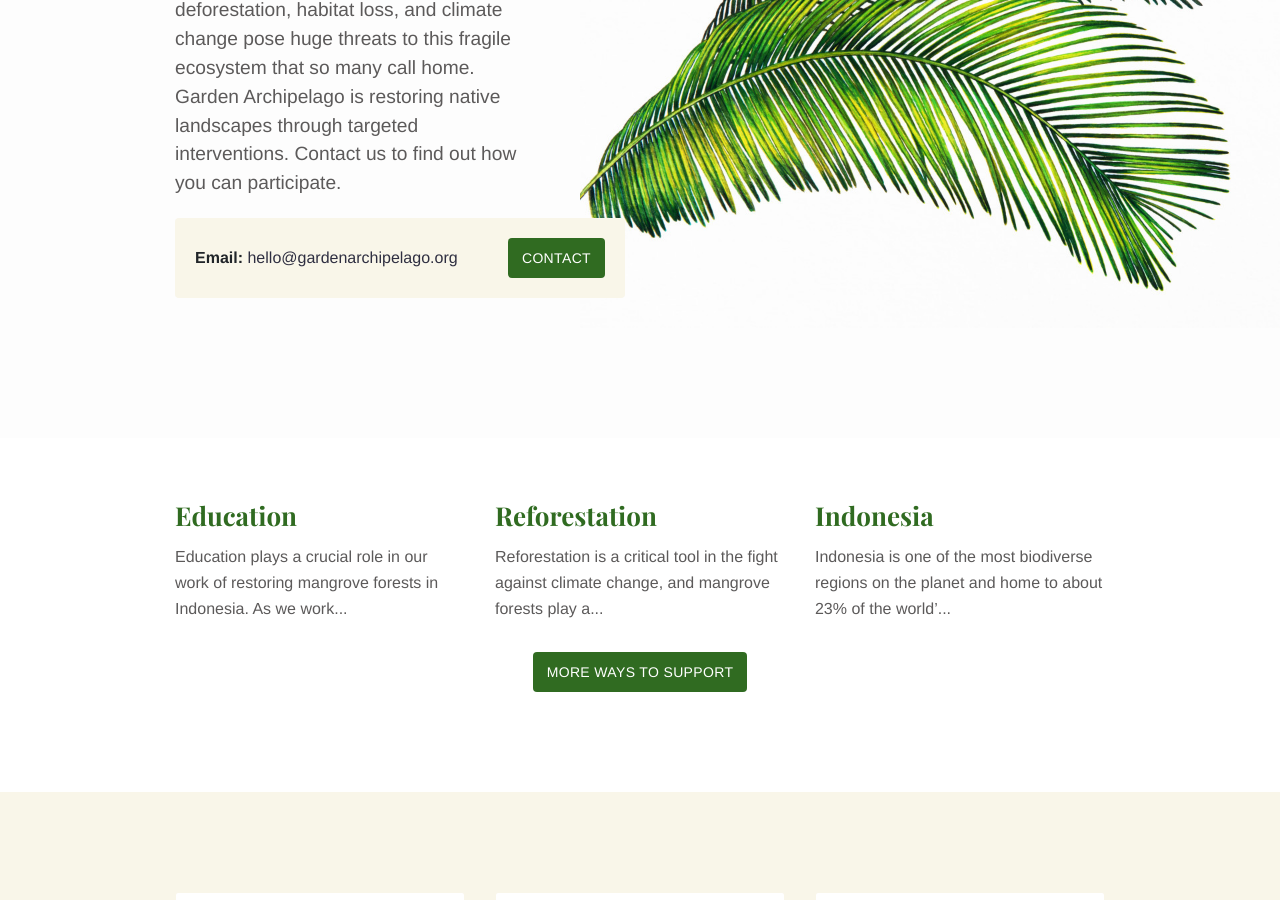
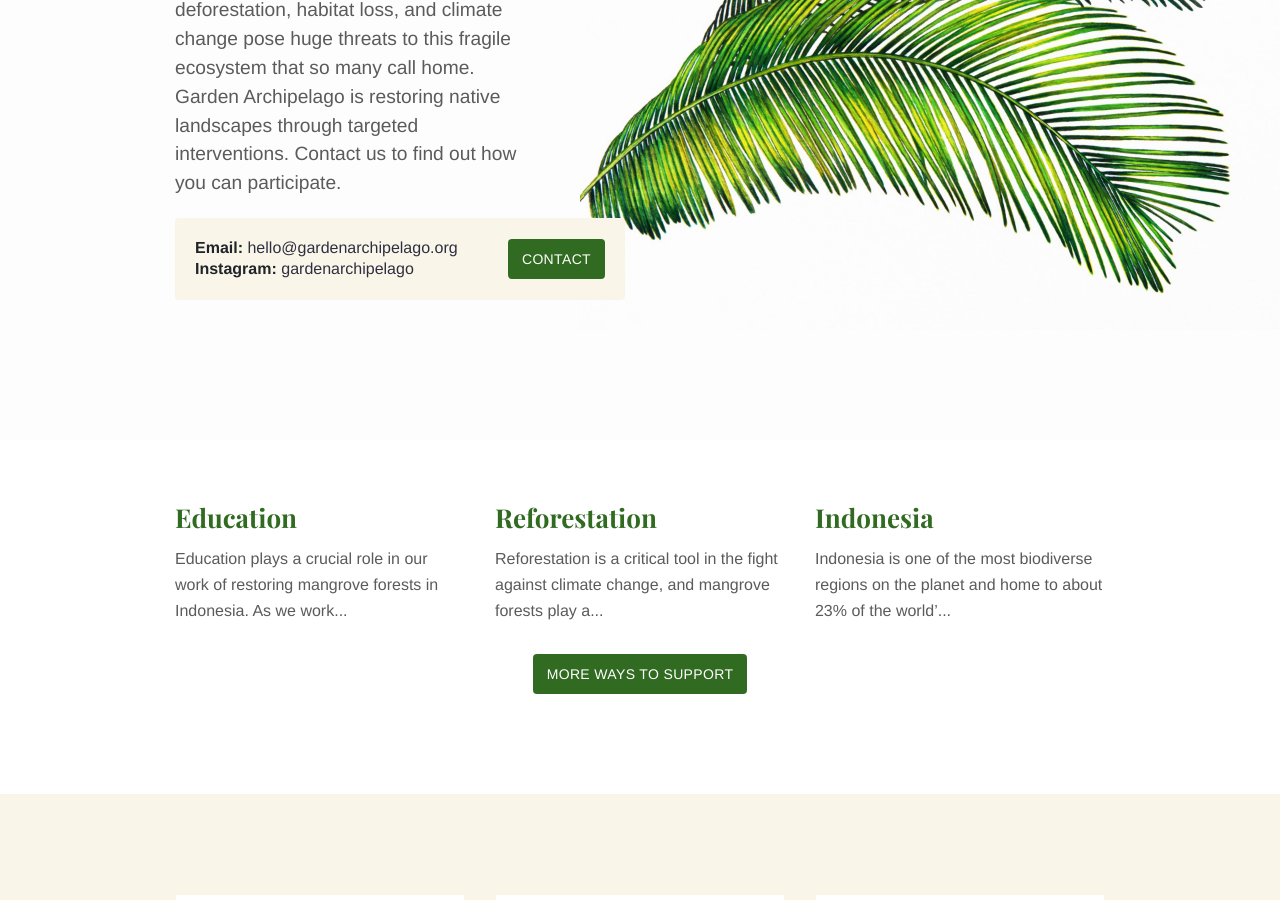
Before and after one commit to garden-archipelago/garden-archipelago.github.io, a Jekyll site: the page built from index.md, in a window 1280 px wide and 900 px high, scrolled down 607 px. Built offline with Jekyll 4.4.1, drawn with Linux system fonts in a browser that asks for light colours.

Commit message:
Update contact.yml

```diff
--- a/_data/contact.yml
+++ b/_data/contact.yml
@@ -1,2 +1,3 @@
 email: 'hello@gardenarchipelago.org'
+instagram: 'gardenarchipelago'
 contact_button_link: 'contact'
```
